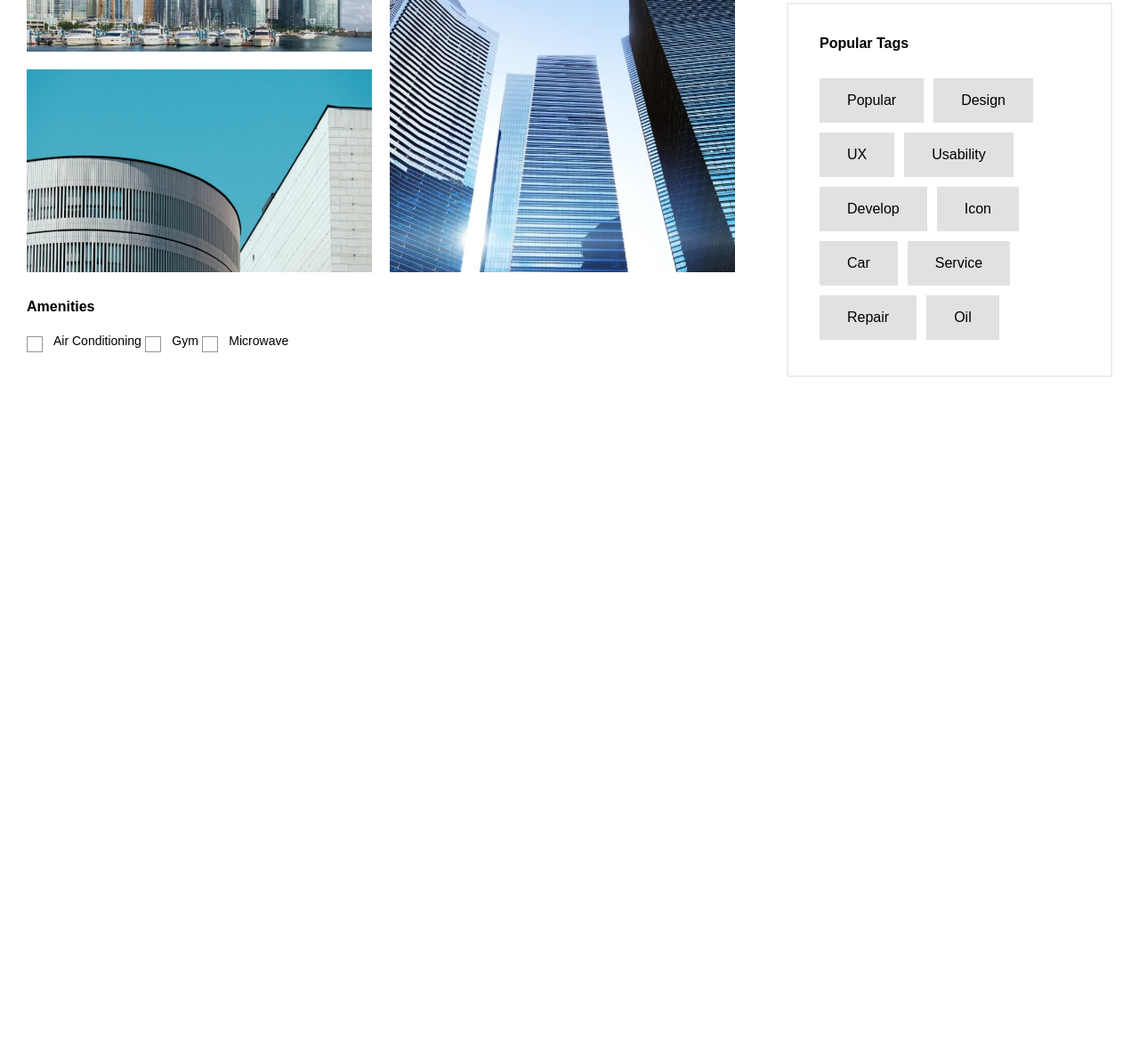
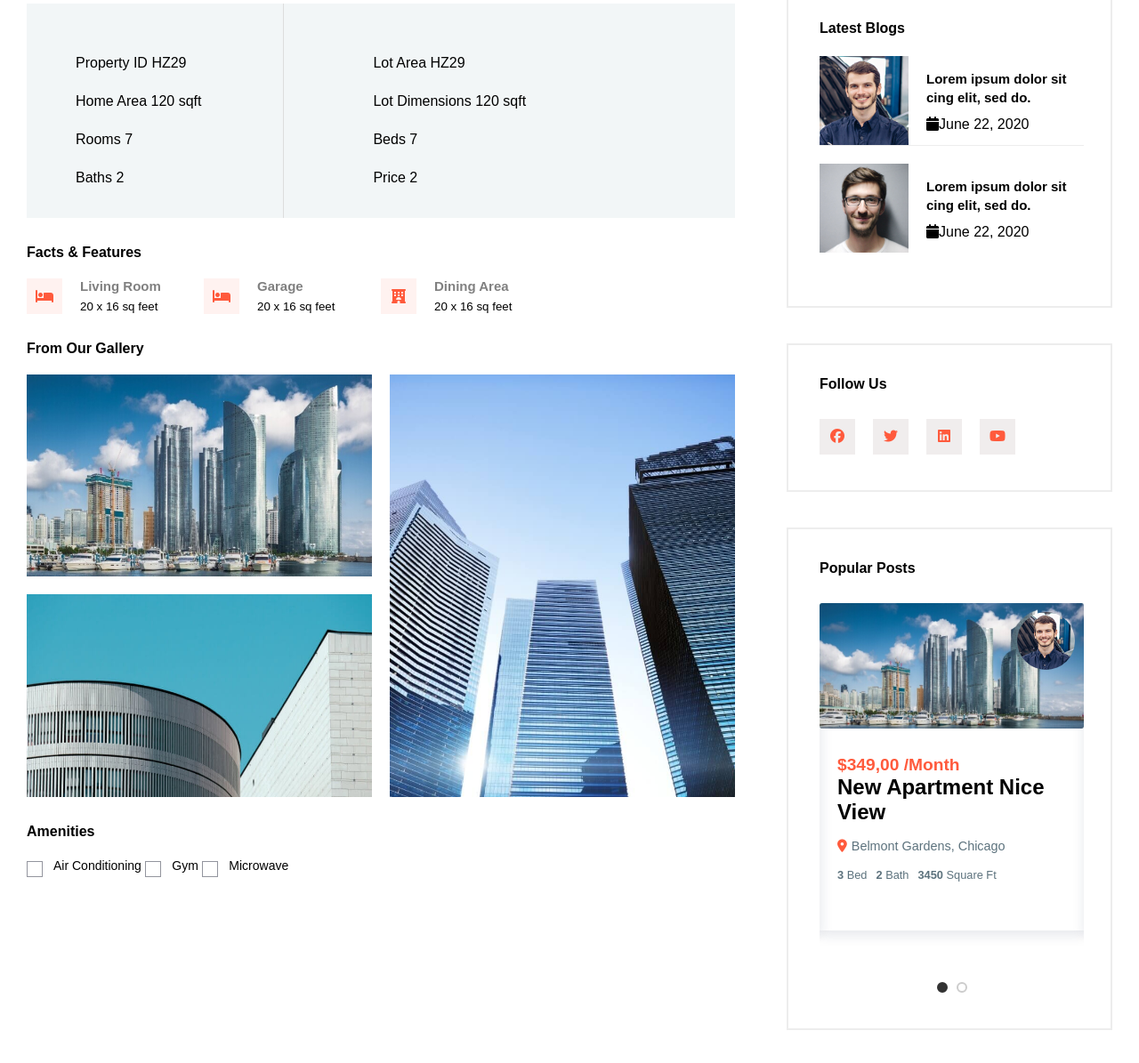
Before and after one commit to sanjidadokmi/tuna, a plain HTML site: page property_details.html in a window 1280 px wide. Shown: the part 1210-2405 px from the top of the page at 89% size. Before the commit the page ends 1674 px from the top, so only its background shows below. Drawn offline with nearby package versions, Linux system fonts and the light colour scheme.

Commit message:
property_details dont

```diff
--- a/assets/css/style.css
+++ b/assets/css/style.css
@@ -941,3 +941,60 @@ label.checkbox_item .checkmark {
   border: 1px solid #f6f6f6;
   padding-bottom: 40px;
 }
+/* property details */
+.grid-slider {
+  margin-top: 30px;
+}
+
+.product_img {
+  position: relative;
+}
+
+.circle {
+  position: absolute;
+  right: 10px;
+  top: 10px;
+}
+
+.circle img {
+  width: 65px;
+  border-radius: 50%;
+}
+
+div.product_item {
+  box-shadow: 1px 5px 13px 1px rgba(23, 44, 82, 0.1);
+  margin-bottom: 35px;
+}
+
+.product_info {
+  padding: 30px 17px 55px 20px;
+}
+.grid-slider .slick-dots li button {
+  font-size: 0;
+  line-height: 0;
+  width: 12px;
+  height: 12px;
+  border: 2px solid #ccc;
+  border-radius: 50%;
+  background-color: transparent;
+  cursor: pointer;
+  transition: all 0.3s ease;
+}
+/* Active dot styling */
+.grid-slider .slick-dots li.slick-active button {
+  background-color: #333;
+  border-color: #333;
+}
+
+/* Center and space the dots */
+.grid-slider .slick-dots {
+  display: flex;
+  justify-content: center;
+  padding: 0;
+  margin-top: 15px;
+  list-style: none;
+}
+
+.grid-slider .slick-dots li {
+  margin: 0 5px;
+}
--- a/property_details.html
+++ b/property_details.html
@@ -22,7 +22,7 @@
   </head>
   <body>
     <!-- start of banner slider -->
-    <!-- <section id="banner_slider">
+     <section id="banner_slider">
       <div id="slider">
         <div>
           <img src="./assets/images/banner-slider/1.jpg" alt="1" />
@@ -40,7 +40,7 @@
           <img src="./assets/images/banner-slider/5.jpg" alt="1" />
         </div>
       </div>
-    </section> -->
+    </section>
     <!-- end of banner slider -->
 
     <!-- content start -->
@@ -316,6 +316,66 @@
                 </ul>
               </div>
 
+              <div class="widget grid-slide">
+                <h4>Popular Posts</h4>
+                <div class="grid-slider ">
+                  <div class="product_item">
+                    <div class="product_img">
+                      <a href="">
+                        <img src="./assets/images/gallery/1.jpg" alt="">
+                        <div class="circle">
+                          <img src="./assets/images/author.jpg" alt="">
+                        </div>
+                      </a>
+                    </div>
+                    <div class="product_info">
+                      <div class="product_price">
+                        <span>$349,00 <label>/Month</label></span>
+                      </div>
+                      <h2 class="product_title">New Apartment Nice View</h2>
+                      <div class="location">
+                        <a href="#" class="d-flex">
+                          <i class="fa-solid fa-location-dot"></i>
+                          <p>Belmont Gardens, Chicago</p>
+                        </a>
+                      </div>
+                      <ul class="product-detail d-flex">
+                        <li><span>3 </span>Bed</li>
+                        <li><span>2 </span>Bath</li>
+                        <li><span>3450 </span>Square Ft</li>
+                      </ul>
+                    </div>
+                  </div>
+                  <div class="product_item">
+                    <div class="product_img">
+                      <a href="">
+                        <img src="./assets/images/gallery/1.jpg" alt="">
+                        <div class="circle">
+                          <img src="./assets/images/author.jpg" alt="">
+                        </div>
+                      </a>
+                    </div>
+                    <div class="product_info">
+                      <div class="product_price">
+                        <span>$349,00 <label>/Month</label></span>
+                      </div>
+                      <h2 class="product_title">New Apartment Nice View</h2>
+                      <div class="location">
+                        <a href="#" class="d-flex">
+                          <i class="fa-solid fa-location-dot"></i>
+                          <p>Belmont Gardens, Chicago</p>
+                        </a>
+                      </div>
+                      <ul class="product-detail d-flex">
+                        <li><span>3 </span>Bed</li>
+                        <li><span>2 </span>Bath</li>
+                        <li><span>3450 </span>Square Ft</li>
+                      </ul>
+                    </div>
+                  </div>
+                </div>
+              </div>
+
               <div class="widget tags">
                 <h4>Popular Tags</h4>
                 <ul>
@@ -345,5 +405,16 @@
       src="//cdn.jsdelivr.net/npm/slick-carousel@1.8.1/slick/slick.min.js"
     ></script>
     <script src="./assets/js/main.js"></script>
+    <script>
+      $(document).ready(function(){
+  $('.grid-slider').slick({
+    slidesToShow: 1,
+  slidesToScroll: 1,
+  arrows: false,
+  dots:true,
+
+  });
+});
+    </script>
   </body>
 </html>
```
